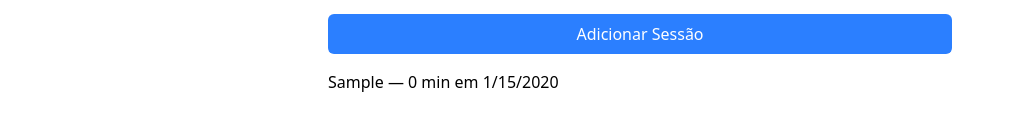
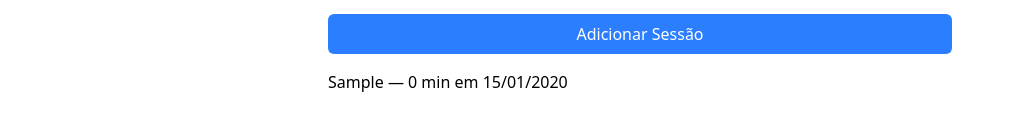
Before and after one commit to Dan1Nicolas/studylog, a React app: page /add in a window 1280 px wide. Both pictures are taken after typing "Sample", "Sample", "2020-01-15", "Sample" into the empty fields and a click on the button "Adicionar Sessão". Shown: the part 458-588 px from the top of the page, without its empty margins (0-1014 px from the left). Built offline with nearby package versions, Linux system fonts and the light colour scheme; the HTML template or start-up script is replaced by a standard one.

Commit message:
fix:  make Home show newly added session cards

```diff
--- a/src/App.tsx
+++ b/src/App.tsx
@@ -1,7 +1,7 @@
 import { BrowserRouter, Routes, Route } from "react-router-dom";
 import { Home } from "./pages/home";
 import { NotFound } from "./components/not-found";
-import { useState } from "react";
+import { useState, useCallback } from "react";
 import type { StudySession } from "./types/study";
 import { Layout } from "./components/layout";
 import SessionDetails from "./pages/session-details";
@@ -10,16 +10,17 @@ import { AddStudy } from "./pages/add-Study";
 function App() {
   const [sessions, setSessions] = useState<StudySession[]>([]);
 
+  const addSession = useCallback((session: StudySession) => {
+    setSessions(prev => [...prev, session]);
+  }, []);
+
   return (
     <BrowserRouter>
       <Routes>
         <Route path="/" element={<Layout />}>
           <Route index element={<Home sessions={sessions} />} />
-          <Route path="add" element={<AddStudy />} />
-          <Route
-            path="session/:id"
-            element={<SessionDetails sessions={sessions} />}
-          />
+          <Route path="add" element={<AddStudy sessions={sessions} onAddSession={addSession} />} />
+          <Route path="session/:id" element={<SessionDetails sessions={sessions} />} />
           <Route path="*" element={<NotFound />} />
         </Route>
       </Routes>
--- a/src/pages/add-Study.tsx
+++ b/src/pages/add-Study.tsx
@@ -1,33 +1,27 @@
-import { useState, useCallback, useMemo } from "react";
 import { StudyForm } from "../components/Study-form";
 import type { StudySession } from "../types/study";
 
-export function AddStudy() {
-  const [sessions, setSessions] = useState<StudySession[]>([]);
+interface AddStudyProps {
+  sessions: StudySession[];
+  onAddSession: (session: StudySession) => void;
+}
 
-  const addSession = useCallback((session: StudySession) => {
-    setSessions((prev) => [...prev, session]);
-  }, []);
-
-  const totalSessions = useMemo(() => sessions.length, [sessions]);
-
-  const totalMinutes = useMemo(() => {
-    return sessions.reduce((sum, session) => sum + session.minutes, 0);
-  }, [sessions]);
+export function AddStudy({ sessions, onAddSession }: AddStudyProps) {
+  const totalMinutes = sessions.reduce((sum, s) => sum + s.minutes, 0);
 
   return (
     <div className="max-w-2xl mx-auto p-6">
       <h2 className="text-2xl font-bold mb-4">Adicionar nova sessão de estudos</h2>
-      <p>Total de sessões: {totalSessions}</p>
+      <p>Total de sessões: {sessions.length}</p>
       <p>Total de minutos estudados: {totalMinutes}</p>
 
-      <StudyForm onAddSession={addSession} />
+      <StudyForm onAddSession={onAddSession} />
 
       {sessions.length > 0 && (
         <ul className="mt-4">
           {sessions.map((s) => (
             <li key={s.id}>
-              {s.subject} — {s.minutes} min em {new Date(s.date).toLocaleDateString()}
+              {s.subject} — {s.minutes} min em {new Date(s.date).toLocaleDateString("pt-BR")}
             </li>
           ))}
         </ul>
```
